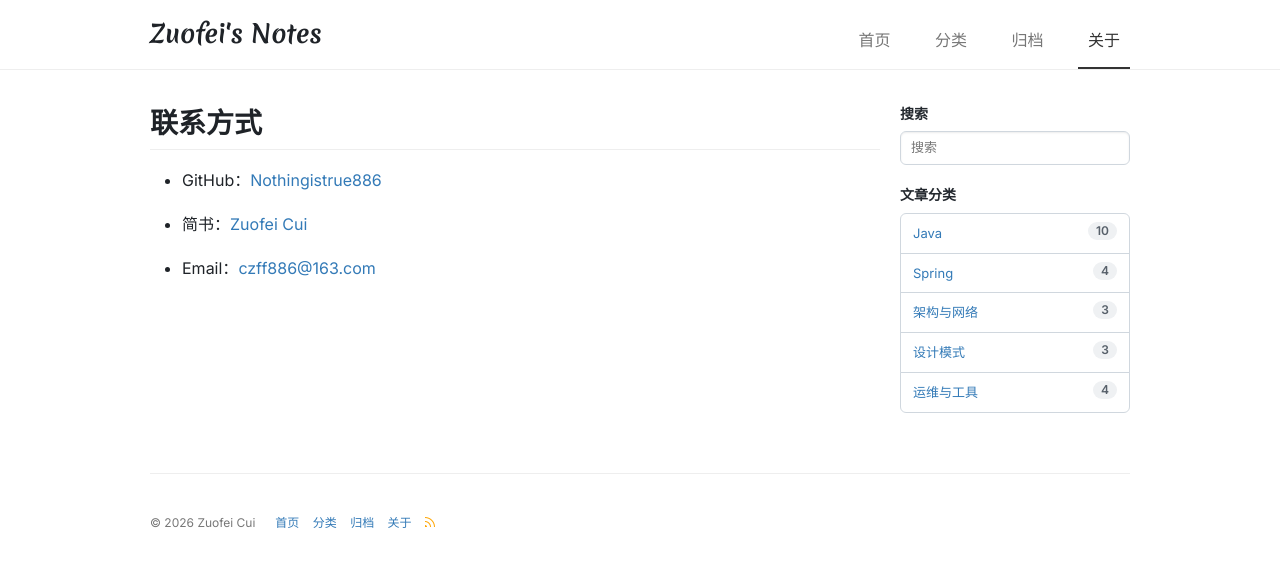
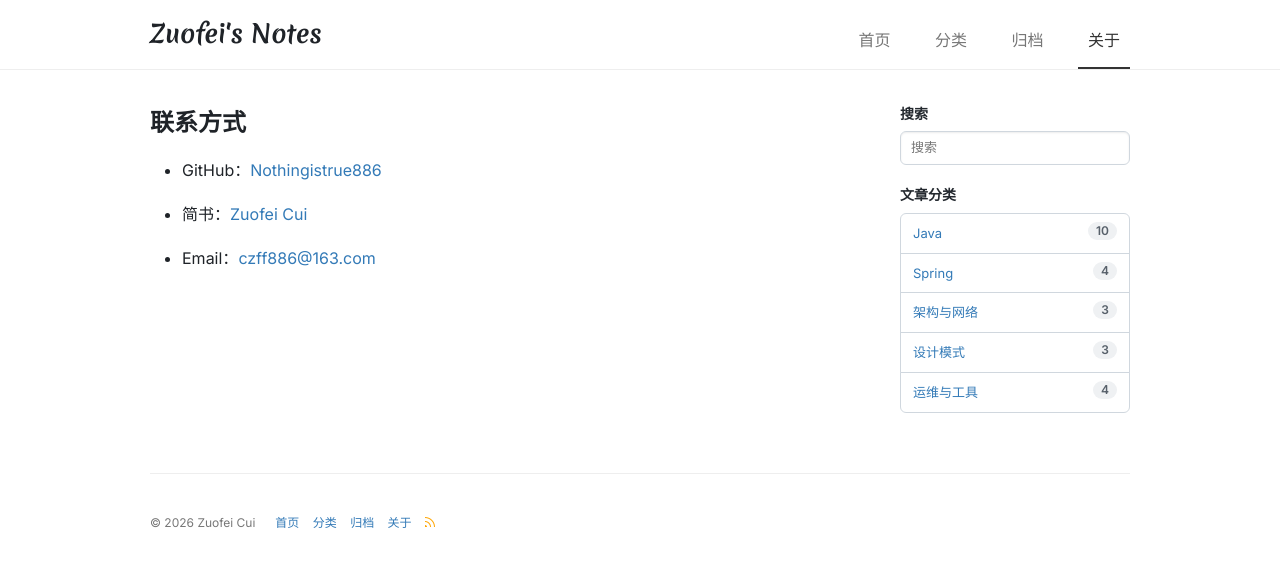
Before and after one commit to Nothingistrue886/Nothingistrue886.github.io, a Jekyll site: the page built from pages/about.md, in a window 1280 px wide. Shown: the top 567 px of the page. Built offline with Jekyll 4.4.1, drawn with Linux system fonts in a browser that asks for light colours.

Commit message:
fix: 固定右侧垂直滚动条消除切换关于页时的水平跳动，统一关于页标题层级
Co-authored-by: Cursor <cursoragent@cursor.com>

```diff
--- a/_includes/header.html
+++ b/_includes/header.html
@@ -15,7 +15,7 @@
     <link rel="stylesheet" href="{{ site.url }}/assets/css/sections/repo-list.css?v=9">
     <link rel="stylesheet" href="{{ site.url }}/assets/css/sections/mini-repo-list.css">
     <link rel="stylesheet" href="{{ site.url }}/assets/css/components/boxed-group.css">
-    <link rel="stylesheet" href="{{ site.url }}/assets/css/globals/common.css?v=9">
+    <link rel="stylesheet" href="{{ site.url }}/assets/css/globals/common.css?v=10">
     <link rel="stylesheet" href="{{ site.url }}/assets/css/globals/responsive.css?v=9">
     <link rel="stylesheet" href="{{ site.url }}/assets/css/posts/index.css?v=9">
     {% if page.layout == 'post' or page.layout == 'page' %}
--- a/assets/css/globals/common.css
+++ b/assets/css/globals/common.css
@@ -1,5 +1,9 @@
 .site-header,.site-header-actions .select-menu {
     position: relative
+}
+
+html {
+    overflow-y: scroll;
 }
 
 .markdown-body,body {
--- a/pages/about.md
+++ b/pages/about.md
@@ -8,7 +8,7 @@ menu: 关于
 permalink: /about/
 ---
 
-## 联系方式
+### 联系方式
 
 {% for website in site.data.social %}
 * {{ website.sitename }}：[{{ website.name }}]({{ website.url }})
```
